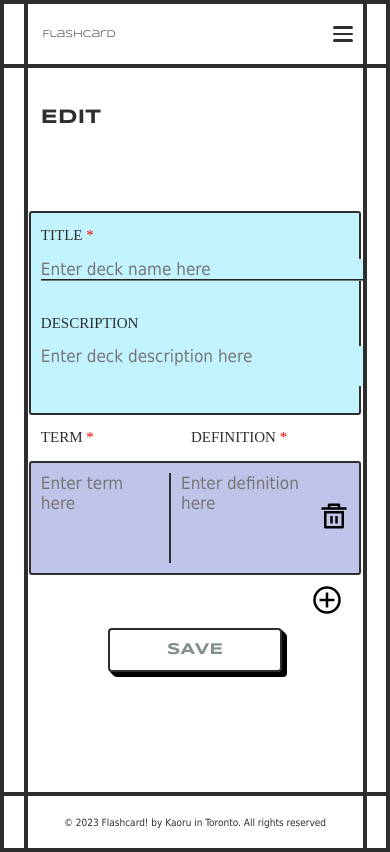
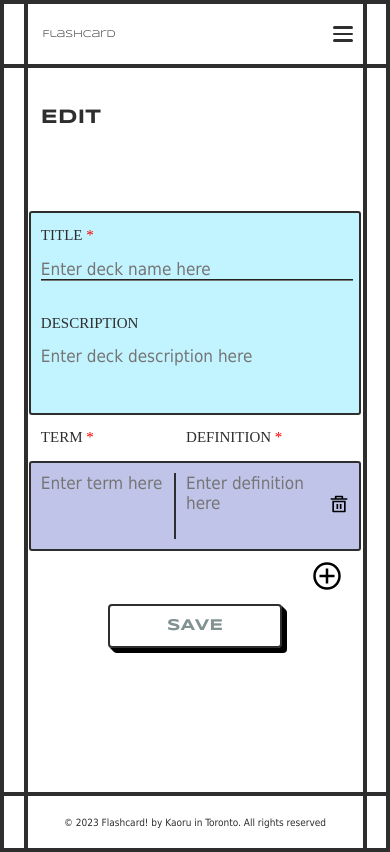
Before and after one commit to CarlSmoky/flashcard_client, a React (Create React App) app: page /edit/1 in a window 390 px wide. Built offline with nearby package versions, Linux system fonts and the light colour scheme; no server answers; a web font is replaced by a local one.

Commit message:
Make responsive

```diff
--- a/src/components/CardForm.jsx
+++ b/src/components/CardForm.jsx
@@ -87,14 +87,14 @@ const Wrapper = styled.div`
   display: flex;
   justify-content: space-between;
   width: 98%;
-  height: 11rem;
+  /* height: 11rem; */
   margin: 1rem auto 1rem;
   border-radius: .3rem;
   border: 2px solid var(--black-primary);
   background: var(--tertiary-color);
 
   .term, .definition {
-    width: 56%;
+    width: 50%;
     margin: 1rem;
 
     p {
@@ -113,7 +113,6 @@ const Wrapper = styled.div`
 
   textarea {
     width: 100%;
-    height: 70%;
     border-top-style: hidden;
     border-right-style: hidden;
     border-left-style: hidden;
@@ -174,6 +173,12 @@ const Binbutton = styled.button`
       `
       }}
     }
+
+    @media (max-width: 768px) {
+      svg {
+      font-size: 2rem;
+      }
+    }
 `
 
 export default CardForm
--- a/src/components/CardFormHeader.jsx
+++ b/src/components/CardFormHeader.jsx
@@ -43,11 +43,10 @@ const Wrapper = styled.div`
 
   .verticalLine {
     border-right: 2px solid transparent;
-    /* margin: 1rem 0; */
   }
 
   .bin {
-    width: 4rem;
+    width: 5.5rem;
   }
 `
 
--- a/src/components/DeckDetailsForm.jsx
+++ b/src/components/DeckDetailsForm.jsx
@@ -65,7 +65,7 @@ const DeckDetailsForm = ({
 }
 
 const absoluteStyle = css`
-  width: 98%;
+  width: 95%;
   margin-left: 1rem;
   border-top-style: hidden;
   border-right-style: hidden;
--- a/src/components/ModifyWrapper.jsx
+++ b/src/components/ModifyWrapper.jsx
@@ -67,7 +67,6 @@ const ModifyWrapper = (
 }
 
 const Title = styled.h1`
-  width: 98%;
   font-size: 2rem;
   text-align: left;
   margin: 2rem 0;
--- a/src/components/UpdateConfirmation.jsx
+++ b/src/components/UpdateConfirmation.jsx
@@ -42,8 +42,10 @@ const holizontal = () => {
 
 const Wrapper = styled.div`
   ${holizontal};
-  width: 40rem;
-  height: 30rem;
+  width: 35%;
+  min-width: 40rem;
+  height: 35%;
+  min-height: 30rem;
   background: var(--primary-color);
   border: var(--side-column-border) solid var(--black-primary);
   border-radius: 1rem;
@@ -61,6 +63,16 @@ const Wrapper = styled.div`
     font-size: 1.5rem;
   }
 
+  @media (max-width: 768px) {
+    width: 50%;
+    min-width: 30rem;
+  }
+
+  @media (max-width: 488px) {
+    width: 75%;
+    min-width: 20rem;
+  }
+
 `
 
 export default UpdateConfirmation
```
